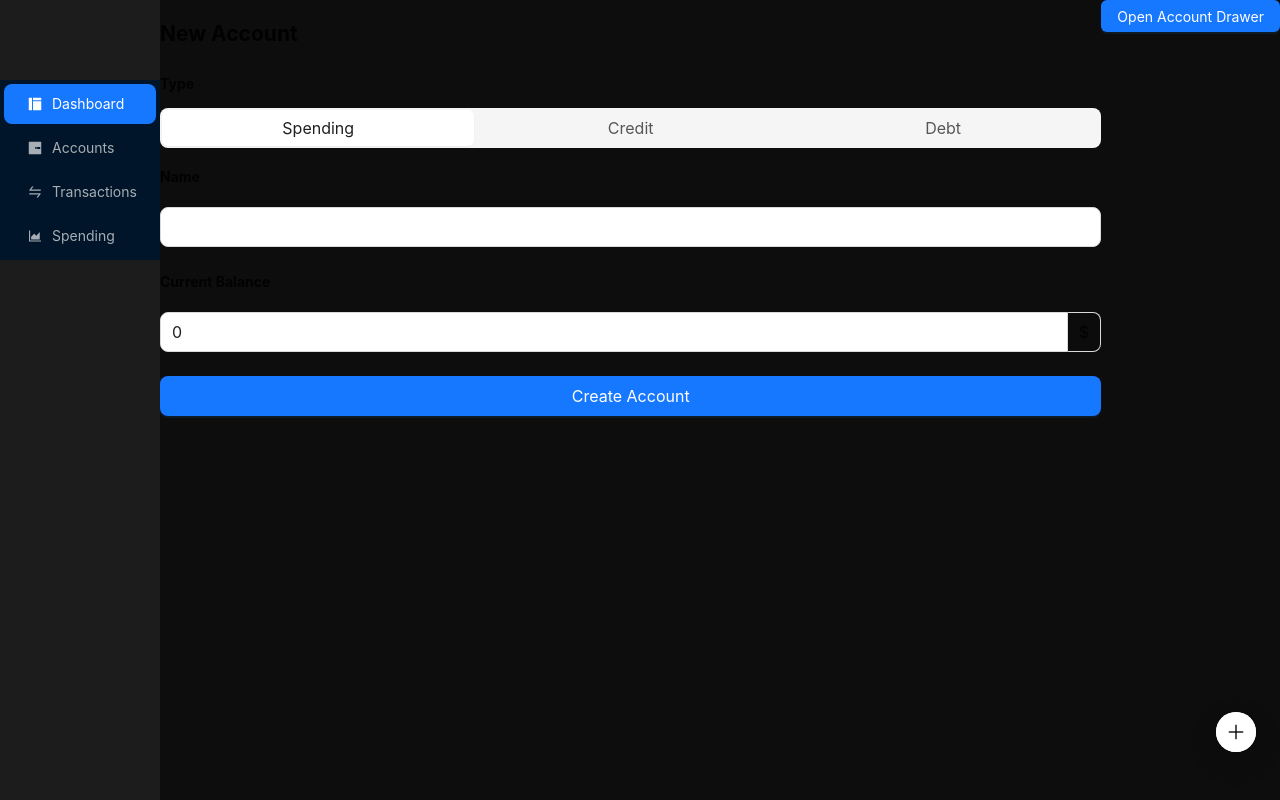
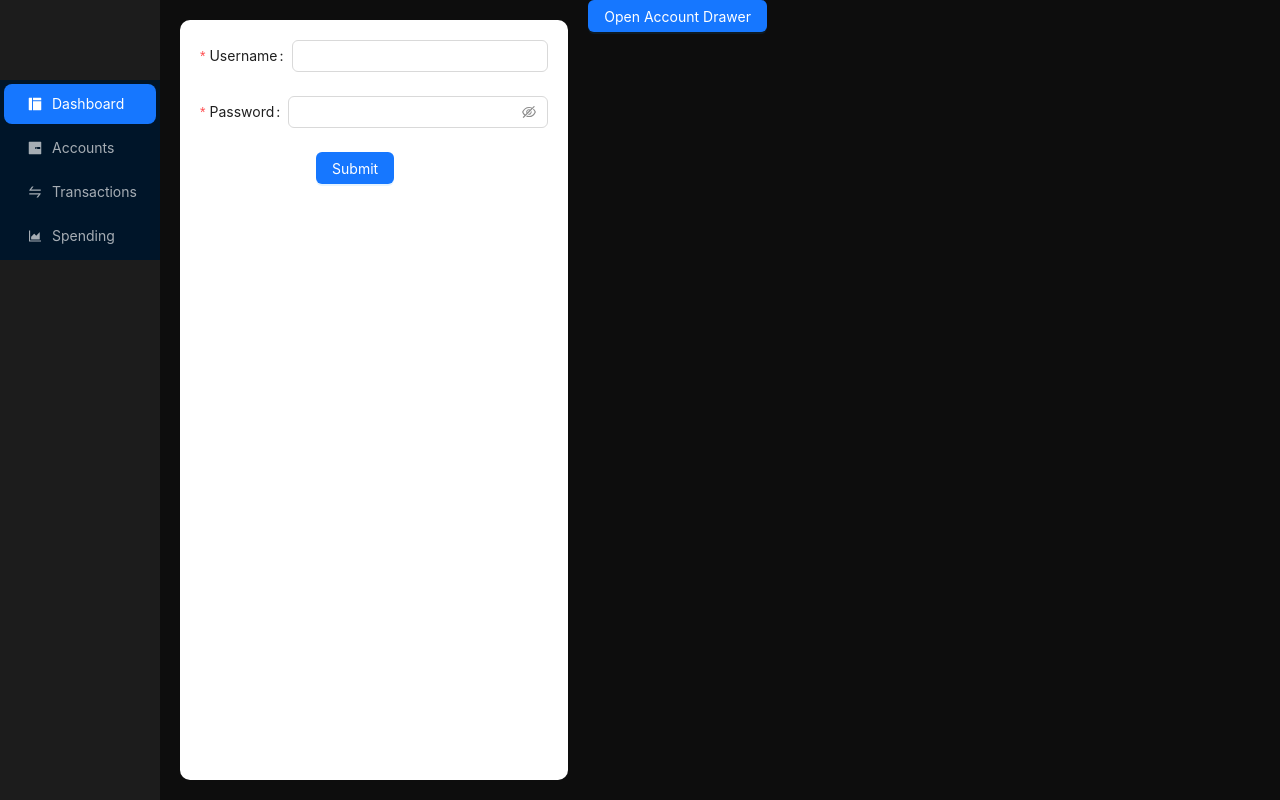
Before and after one commit to BrendanMoorehead/Dollarity, a React (Create React App) app in the folder dollarity/: page /dashboard in a window 1280 px wide. Built offline with nearby package versions, Linux system fonts and the light colour scheme; no server answers.

Commit message:
Got supabase connection

```diff
--- a/dollarity/package.json
+++ b/dollarity/package.json
@@ -9,6 +9,9 @@
     "@testing-library/react": "^13.4.0",
     "@testing-library/user-event": "^13.5.0",
     "antd": "^5.14.2",
+    "crypto-browserify": "^3.12.0",
+    "crypto-js": "^3.1.9-1",
+    "dotenv": "^16.4.5",
     "normalize.css": "^8.0.1",
     "react": "^18.2.0",
     "react-dom": "^18.2.0",
--- a/dollarity/src/App.js
+++ b/dollarity/src/App.js
@@ -1,6 +1,6 @@
 import './App.css';
-import NewAccountForm from "./Components/NewAccountForm";
 import PageLayout from './Components/PageLayout';
+
 function App() {
   return (
      <PageLayout />
--- /dev/null
+++ b/dollarity/src/Components/LoginForm.js
@@ -0,0 +1,70 @@
+import React, {useState} from 'react'
+import { Form, Input, Button } from 'antd';
+import { supabase } from '../supabaseClient';
+const LoginForm = () => {
+    const [loading, setLoading] = useState(false);
+    const [email, setEmail] = useState('');
+    const [password, setPassword] = useState('');
+
+    const handleSignup = async () => {
+        try {
+          const { user, error } = await supabase.auth.signUp({
+            email,
+            password,
+          });
+
+          if (error) {
+            throw error;
+          }
+
+          console.log('Signup successful:', user);
+          // Redirect the user to another page, or handle the success in some other way
+        } catch (error) {
+          console.error('Error signing up:', error.message);
+          // Display error message to the user
+        }
+      };
+
+  return (
+    <Form style={{backgroundColor:"white", borderRadius: 10, padding: 20, margin: 20}}
+        onSubmit={handleSignup}
+        >
+        <Form.Item
+        label="Username"
+      name="username"
+      rules={[
+        {
+          required: true,
+          message: 'Please input your username!',
+        },
+      ]}
+    >
+      <Input onChange={(e) => setEmail(e.target.value)}/>
+
+        </Form.Item>
+        <Form.Item label="Password"
+            name="password"
+            rules={[
+                {
+                required: true,
+                message: 'Please input your password!',
+                },
+            ]}
+            >
+            <Input.Password onChange={(e) => setPassword(e.target.value)}/>
+        </Form.Item>
+        <Form.Item
+      wrapperCol={{
+        offset: 8,
+        span: 16,
+      }}
+    >
+      <Button type="primary" htmlType="submit">
+        Submit
+      </Button>
+    </Form.Item>
+    </Form>
+  )
+}
+
+export default LoginForm
--- /dev/null
+++ b/dollarity/src/Components/LoginScreen.js
@@ -0,0 +1,9 @@
+import LoginForm from "./LoginForm"
+
+const LoginScreen = () => {
+  return (
+    <LoginForm />
+  )
+}
+
+export default LoginScreen
--- a/dollarity/src/Components/PageLayout.js
+++ b/dollarity/src/Components/PageLayout.js
@@ -4,6 +4,7 @@ import {LayoutFilled, AreaChartOutlined, SwapOutlined, WalletFilled} from '@ant-
 import NewTransactionFloatButton from './NewTransactionFloatButton';
 import NewAccountForm from './NewAccountForm';
 import NewAccountDrawer from './NewAccountDrawer';
+import LoginScreen from './LoginScreen';
 const { Header, Content, Footer, Sider } = Layout;
 
 
@@ -29,8 +30,7 @@ const PageLayout = () => {
       <Sider style={styles.sider} width={160}>
         <Menu theme="dark" defaultSelectedKeys={['1']} mode="inline" items={items} />
       </Sider>
-      <Content><NewAccountForm/></Content>
-      <NewTransactionFloatButton />
+      <LoginScreen />
       <NewAccountDrawer />
     </Layout>
   )
--- a/dollarity/src/supabaseClient.js
+++ b/dollarity/src/supabaseClient.js
@@ -2,5 +2,5 @@
 import { createClient } from '@supabase/supabase-js'
 
 const supabaseUrl = 'https://xdfadumoppftjycgmojl.supabase.co'
-const supabaseKey = process.env.SUPABASE_KEY
-const supabase = createClient(supabaseUrl, supabaseKey)
+const supabaseKey = process.env.REACT_APP_SUPABASE_ANON_KEY;
+export const supabase = createClient(supabaseUrl, supabaseKey)
```
Also changed, not shown: 2 other files (tests, documents, lock files or other folders).
